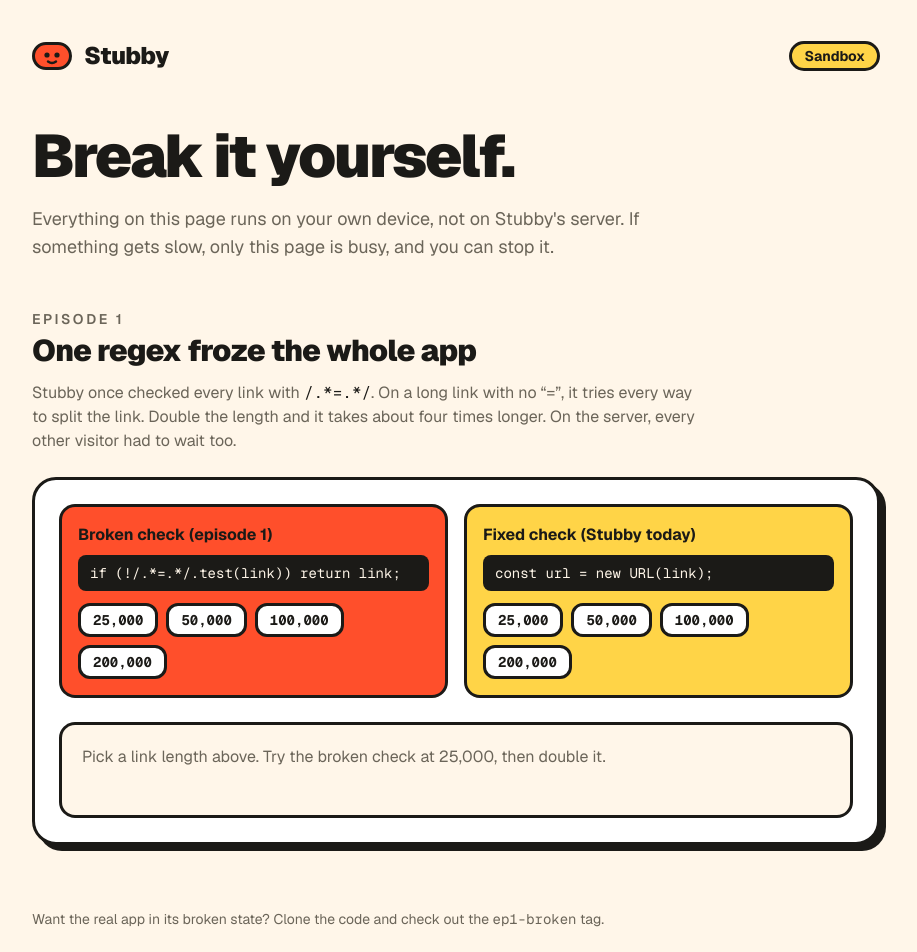
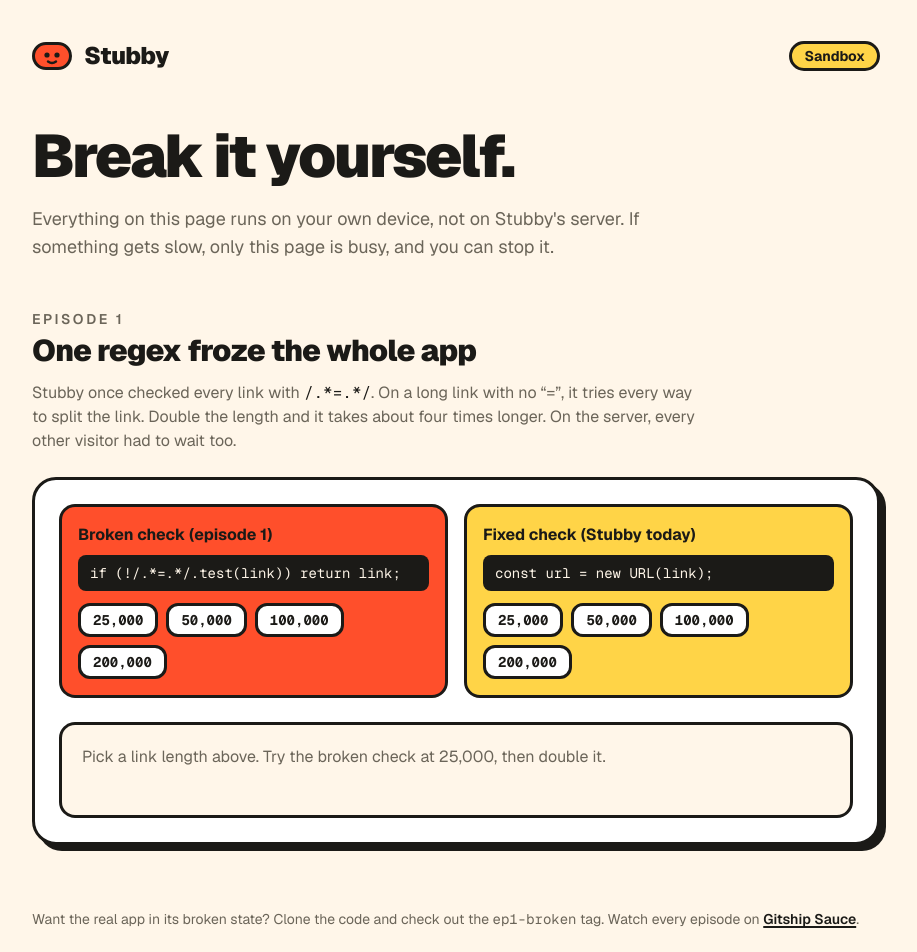
Before and after one commit to gitship-sauce/stubby, a Next.js app: page /sandbox in a window 1280 px wide. Shown: the top 952 px of the page, without its empty margins (184-1101 px from the left). Built offline with nearby package versions, Linux system fonts and the light colour scheme.

Commit message:
Link the Gitship Sauce channel from the home page, sandbox and README

```diff
--- a/src/app/page.tsx
+++ b/src/app/page.tsx
@@ -1,5 +1,6 @@
 import Link from "next/link";
 import { Suspense } from "react";
+import { ChannelLink } from "@/components/channel-link";
 import { Logo } from "@/components/logo";
 import { ShortenForm } from "@/components/shorten-form";
 import { getStats } from "@/lib/links";
@@ -32,7 +33,7 @@ export default function Home() {
       </Suspense>
 
       <footer className="mt-auto pt-16 text-sm text-muted">
-        Stubby is a real app from the Gitship Sauce channel. Each episode, a famous real failure breaks it,
+        Stubby is a real app from the <ChannelLink>Gitship Sauce</ChannelLink> YouTube channel. Each episode, a famous real failure breaks it,
         and we fix it on camera.{" "}
         <Link href="/sandbox" className="font-semibold text-ink underline decoration-2 underline-offset-2">
           Break it yourself in the sandbox.
--- a/src/app/sandbox/page.tsx
+++ b/src/app/sandbox/page.tsx
@@ -1,5 +1,6 @@
 import type { Metadata } from "next";
 import Link from "next/link";
+import { ChannelLink } from "@/components/channel-link";
 import { Logo } from "@/components/logo";
 import { RegexSandbox } from "@/components/regex-sandbox";
 
@@ -42,6 +43,7 @@ export default function Sandbox() {
 
       <footer className="mt-auto pt-16 text-sm text-muted">
         Want the real app in its broken state? Clone the code and check out the <code className="font-mono">ep1-broken</code> tag.
+        Watch every episode on <ChannelLink>Gitship Sauce</ChannelLink>.
       </footer>
     </main>
   );
--- /dev/null
+++ b/src/components/channel-link.tsx
@@ -0,0 +1,9 @@
+export const CHANNEL_URL = "https://www.youtube.com/@gitship_sauce";
+
+export function ChannelLink({ children = "Gitship Sauce" }: { children?: React.ReactNode }) {
+  return (
+    <a href={CHANNEL_URL} target="_blank" rel="noopener" className="font-semibold text-ink underline decoration-2 underline-offset-2">
+      {children}
+    </a>
+  );
+}
```
Also changed, not shown: 1 other file (tests, documents, lock files or other folders).
